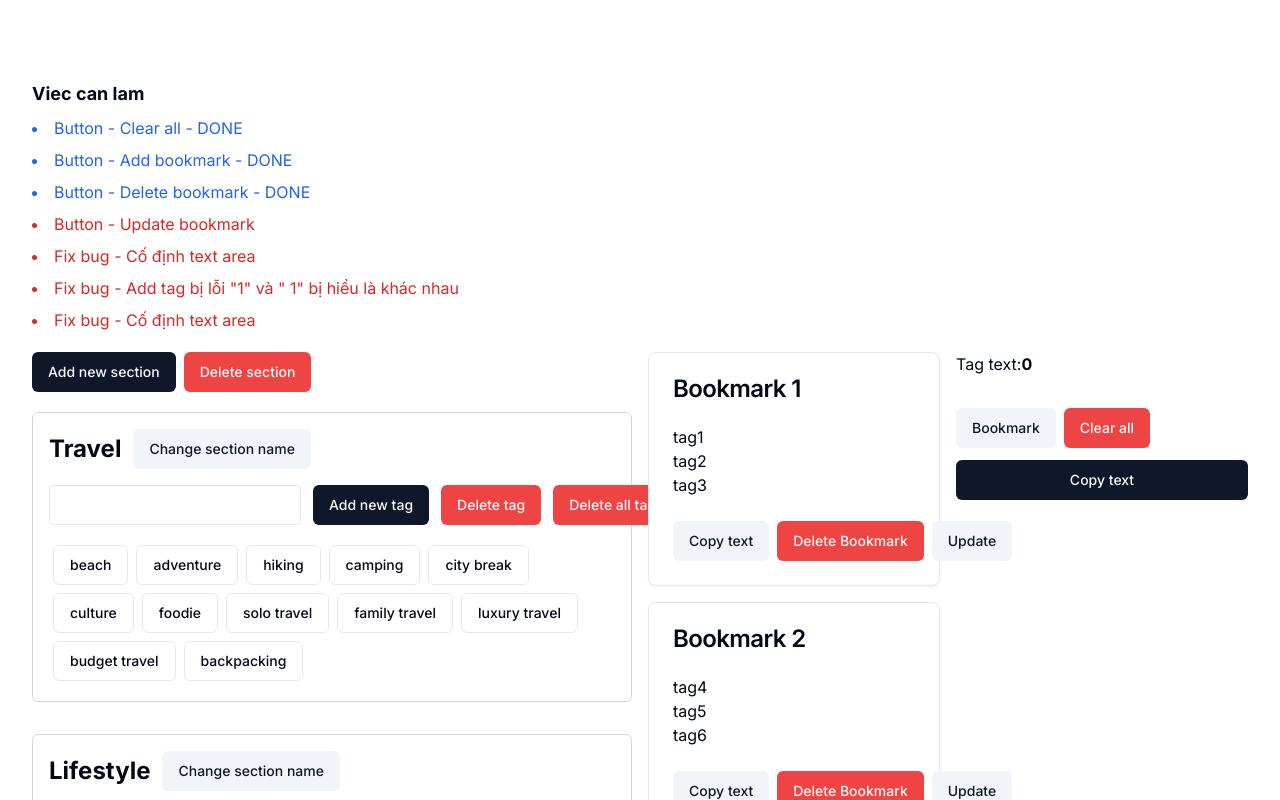
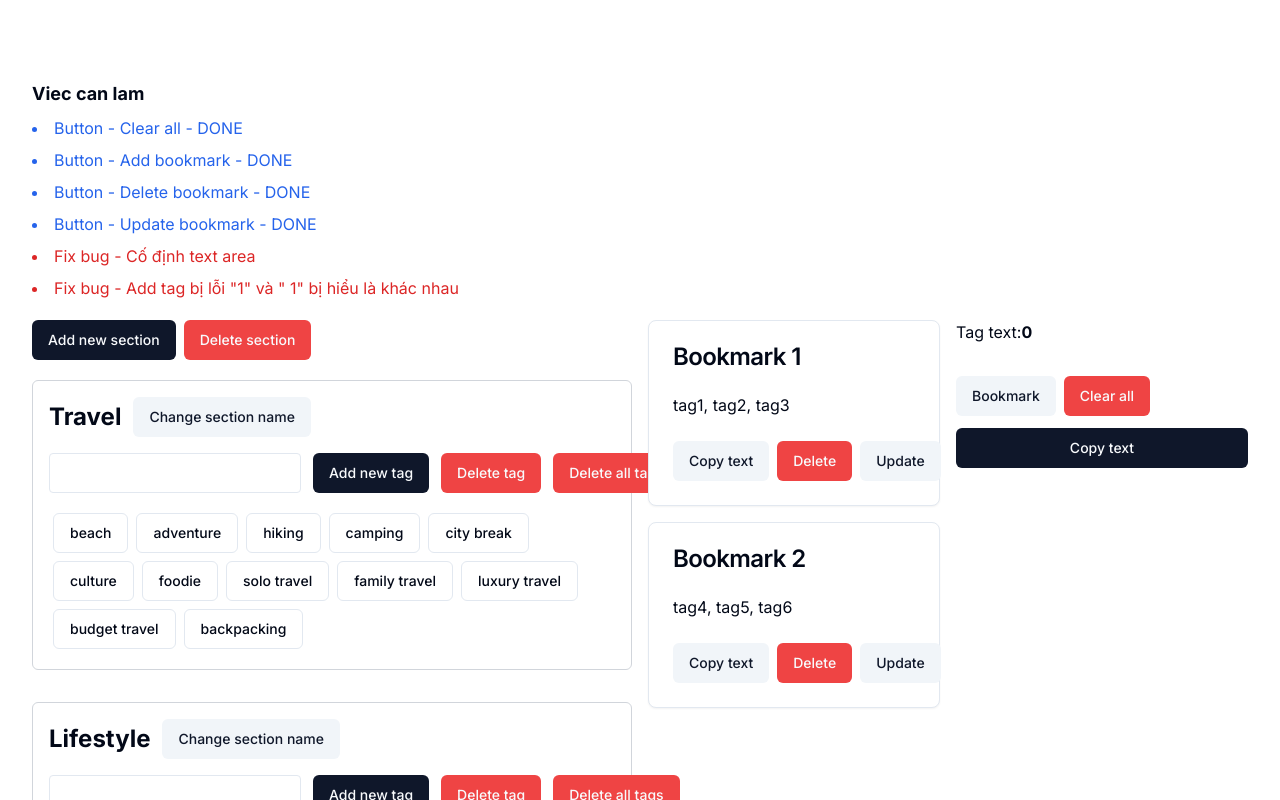
Before and after one commit to quangnvo/alata, a Next.js app in the folder front-end/: page / in a window 1280 px wide. Shown: the top 800 px of the page. Built offline with nearby package versions, Linux system fonts and the light colour scheme.

Commit message:
add the button update bookmark

```diff
--- /dev/null
+++ b/front-end/components/BookmarkCard.tsx
@@ -0,0 +1,193 @@
+"use client"
+
+import React from 'react';
+
+import { useAppSelector, useAppDispatch } from '@/redux/hooks';
+import { useState } from 'react';
+
+import { Button } from './ui/button';
+import { Input } from './ui/input';
+import {
+	Card,
+	CardContent,
+	CardFooter,
+	CardHeader,
+	CardTitle,
+} from "@/components/ui/card"
+import {
+	Dialog,
+	DialogContent,
+	DialogTrigger,
+	DialogFooter,
+	DialogClose,
+} from "@/components/ui/dialog"
+
+import { deleteBookmark, addTagToBookmark } from '@/redux/features/tagSlice';
+
+
+type BookmarkCardProps = {
+	bookmark: {
+		bookmarkName: string;
+		tags: string[];
+	};
+};
+
+
+
+const BookmarkCard: React.FC<BookmarkCardProps> = ({ bookmark }) => {
+
+	const dispatch = useAppDispatch();
+
+	const [newTagForBookmark, setNewTagForBookmark] = useState('');
+
+
+	// Function to add tag to bookmark
+	const handleFormSubmit = (bookmarkName: any) => {
+		console.log("da vao day")
+		if (newTagForBookmark.trim() === '') {
+			return;
+		}
+		const newTagSentToRedux = {
+			bookmarkName,
+			tag: newTagForBookmark,
+		};
+		dispatch(addTagToBookmark(newTagSentToRedux));
+		setNewTagForBookmark('');
+	};
+
+
+	// Function to copy text in Bookmark for user to paste
+	const handleCopyToClipboard = (tags: string[]) => {
+		const tagsText = tags.join(', ');
+		navigator.clipboard.writeText(tagsText);
+	};
+
+	return (
+		<Card
+			key={bookmark.bookmarkName}
+			className="mb-4"
+		>
+			<CardHeader>
+				<CardTitle>{bookmark.bookmarkName}</CardTitle>
+			</CardHeader>
+
+			{/* In the bookmark card content, render will be like "tag1, tag2, tag3" */}
+			<CardContent>
+				{bookmark.tags.join(', ')}
+			</CardContent>
+
+			<CardFooter className='flex gap-2'>
+				{/* Button Copy text in Bookmark */}
+				<Button
+					variant="secondary"
+					onClick={() => handleCopyToClipboard(bookmark.tags)}>
+					Copy text
+				</Button>
+
+
+				{/* Button Delete Bookmark */}
+				<Dialog key={bookmark.bookmarkName}>
+					<DialogTrigger asChild>
+						<Button
+							variant="destructive"
+						>
+							Delete
+						</Button>
+					</DialogTrigger>
+
+					<DialogContent className="sm:max-w-[425px]">
+						<div>
+							Are you sure to delete this bookmark?
+						</div>
+
+						<DialogFooter>
+							{/* Button Yes - Delete the bookmark*/}
+							<DialogClose asChild>
+								<Button
+									variant="outline"
+									onClick={() =>
+										dispatch(deleteBookmark(bookmark.bookmarkName))
+									}
+									onKeyDown={(e) => {
+										if (e.key === 'ArrowRight') {
+											// Focus on the next button
+											(e.currentTarget.nextSibling as HTMLElement)?.focus();
+										}
+									}}
+								>
+									Yes
+								</Button>
+							</DialogClose>
+
+							{/* Button No - Delete Bookmar*/}
+							<DialogClose asChild>
+								<Button
+									type="button"
+									variant="outline"
+									onKeyDown={(e) => {
+										if (e.key === 'ArrowLeft') {
+											// Focus on the previous button
+											(e.currentTarget.previousSibling as HTMLElement)?.focus();
+										}
+									}}
+								>
+									No
+								</Button>
+							</DialogClose>
+						</DialogFooter>
+					</DialogContent>
+				</Dialog>
+				{/* End of Delete Bookmark */}
+
+
+				{/* Button Update Bookmark */}
+				<Dialog key={bookmark.tags[0]}>
+					<DialogTrigger asChild>
+						<Button
+							variant="secondary"
+						>
+							Update
+						</Button>
+					</DialogTrigger>
+
+					<DialogContent className="sm:max-w-[425px]">
+
+						<div className='mb-4'>
+							{bookmark.tags.join(', ')}
+						</div>
+
+						{/* Form to add tag to the bookmark */}
+						<form
+							onSubmit={(e) => {
+								e.preventDefault();
+								handleFormSubmit(bookmark.bookmarkName);
+							}}
+							className="flex gap-3 mb-4"
+						>
+							<label>
+								<Input
+									type="text"
+									value={newTagForBookmark}
+									onChange={e => setNewTagForBookmark(e.target.value)}
+									placeholder="Enter new tag"
+								/>
+							</label>
+
+							<DialogFooter>
+								<Button
+									type="submit"
+								>
+									Add
+								</Button>
+							</DialogFooter>
+						</form>
+					</DialogContent>
+				</Dialog>
+				{/* End of Button Update Bookmark */}
+
+			</CardFooter>
+		</Card>
+	)
+}
+
+export default BookmarkCard
--- a/front-end/components/Bookmarks.tsx
+++ b/front-end/components/Bookmarks.tsx
@@ -1,129 +1,19 @@
 import React from 'react';
-import { useAppSelector, useAppDispatch } from '@/redux/hooks';
 
-import { Button } from './ui/button';
-import {
-	Card,
-	CardContent,
-	CardDescription,
-	CardFooter,
-	CardHeader,
-	CardTitle,
-} from "@/components/ui/card"
-import {
-	Dialog,
-	DialogContent,
-	DialogTrigger,
-	DialogFooter,
-	DialogClose,
-} from "@/components/ui/dialog"
+import BookmarkCard from './BookmarkCard';
 
-import { deleteBookmark } from '@/redux/features/tagSlice';
-
+import { useAppSelector } from '@/redux/hooks';
 
 const Bookmarks = () => {
+	// Take "bookmarks" from Redux store
 	const bookmarks = useAppSelector((state) => state.tagReducer.bookmarks);
-	const dispatch = useAppDispatch();
-
-// Copy text in BookmarkCard
-	const handleCopyToClipboard = (tags: string[]) => {
-		const tagsText = tags.join(', ');
-		navigator.clipboard.writeText(tagsText);
-	};
-
-	// BookmarkCard component
-	const BookmarkCard = ({ bookmark }: any) => (
-		<Card
-			key={bookmark.bookmarkName}
-			className="mb-4"
-		>
-			<CardHeader>
-				<CardTitle>{bookmark.bookmarkName}</CardTitle>
-			</CardHeader>
-			<CardContent>
-				<ul>
-					{bookmark.tags.map((tag: any, index: any) => (
-						<li key={index}>{tag}</li>
-					))}
-				</ul>
-			</CardContent>
-			<CardFooter className='flex gap-2'>
-				{/* Button Copy text in Bookmark */}
-				<Button
-					variant="secondary"
-					onClick={() => handleCopyToClipboard(bookmark.tags)}>
-					Copy text
-				</Button>
-
-				{/* Button Delete Bookmark */}
-				<Dialog key={bookmark.bookmarkName}>
-					<DialogTrigger asChild>
-						<Button
-							variant="destructive"
-						>
-							Delete Bookmark
-						</Button>
-					</DialogTrigger>
-
-					<DialogContent className="sm:max-w-[425px]">
-						<div>
-							Are you sure to delete this bookmark?
-						</div>
-
-						<DialogFooter>
-							{/* Button Yes - Delete the bookmark*/}
-							<DialogClose asChild>
-								<Button
-									variant="outline"
-									onClick={() =>
-										dispatch(deleteBookmark(bookmark.bookmarkName))
-									}
-									onKeyDown={(e) => {
-										if (e.key === 'ArrowRight') {
-											// Focus on the next button
-											(e.currentTarget.nextSibling as HTMLElement)?.focus();
-										}
-									}}
-								>
-									Yes
-								</Button>
-							</DialogClose>
-
-							{/* Button No - Delete Bookmar*/}
-							<DialogClose asChild>
-								<Button
-									type="button"
-									variant="outline"
-									onKeyDown={(e) => {
-										if (e.key === 'ArrowLeft') {
-											// Focus on the previous button
-											(e.currentTarget.previousSibling as HTMLElement)?.focus();
-										}
-									}}
-								>
-									No
-								</Button>
-							</DialogClose>
-						</DialogFooter>
-					</DialogContent>
-				</Dialog>
-
-				{/* Button Update Bookmark */}
-				<Button
-					variant="secondary"
-					onClick={() => console.log('update')}>
-					Update
-				</Button>
-			</CardFooter>
-		</Card>
-	);
 
 	// Render Bookmarks with BookmarkCard, in each BookmarkCard, there are 3 buttons: Copy text, Delete Bookmark, Update Bookmark
 	return (
 		<div>
-			{bookmarks.map((bookmark) => (
-				<BookmarkCard bookmark={bookmark} />
-			))}
+			{bookmarks.map((bookmark) => {
+				return <BookmarkCard bookmark={bookmark} />
+			})}
 		</div>
 	);
 };
--- a/front-end/components/TagBoard.tsx
+++ b/front-end/components/TagBoard.tsx
@@ -24,6 +24,7 @@ const TagBoard = () => {
 	const [newSectionName, setNewSectionName] = useState('');
 	const [isDeleteSectionMode, setIsDeleteSectionMode] = useState(false);
 
+	// Function to handle form submit, to let user click "Enter" to submit the new section
 	const handleFormSubmit = (event: any) => {
 		event.preventDefault();
 		if (newSectionName.trim() === '') {
@@ -37,7 +38,7 @@ const TagBoard = () => {
 		setNewSectionName('');
 	};
 
-
+	// Render UI for TagBoard
 	return (
 		<div>
 			<div className='mb-5'>
@@ -46,15 +47,11 @@ const TagBoard = () => {
 					<li className='text-blue-600'>Button - Clear all - DONE</li>
 					<li className='text-blue-600'>Button - Add bookmark - DONE</li>
 					<li className='text-blue-600'>Button - Delete bookmark - DONE</li>
-					<li className='text-red-600'>Button - Update bookmark</li>
+					<li className='text-blue-600'>Button - Update bookmark - DONE</li>
 					<li className='text-red-600'>Fix bug - Cố định text area</li>
 					<li className='text-red-600'>Fix bug - Add tag bị lỗi "1" và "  1" bị hiểu là khác nhau</li>
-					<li className='text-red-600'>Fix bug - Cố định text area</li>
 				</ul>
 			</div>
-
-
-
 
 			<div className="grid grid-cols-12 gap-4">
 				{/* Tag sections */}
@@ -77,6 +74,7 @@ const TagBoard = () => {
 										Add new section
 									</DialogTitle>
 								</DialogHeader>
+
 								<form onSubmit={handleFormSubmit} className="grid gap-4 py-4">
 									<label>
 										<Input
@@ -95,9 +93,10 @@ const TagBoard = () => {
 										</Button>
 									</DialogFooter>
 								</form>
+
 							</DialogContent>
 						</Dialog>
-
+						{/* End of Button Add new section */}
 
 						{/* Button Delete Section */}
 						<Button
@@ -106,7 +105,7 @@ const TagBoard = () => {
 						>
 							{isDeleteSectionMode ? 'Cancel delete' : 'Delete section'}
 						</Button>
-
+						{/* End of Button Delete section */}
 					</div>
 
 					{/* Render tag sections */}
@@ -117,17 +116,20 @@ const TagBoard = () => {
 							</div>
 						))
 						: null}
+					{/* End of rendering tag sections */}
 				</div>
 
 				{/* Bookmarks */}
 				<div className='col-span-3'>
 					<Bookmarks />
 				</div>
+				{/* End of Bookmarks */}
 
 				{/* Tag text added area */}
 				<div className="col-span-3">
 					<TagTextAddedArea />
 				</div>
+				{/* End of Tag text added area */}
 			</div>
 		</div>
 	)
--- a/front-end/components/TagSection.tsx
+++ b/front-end/components/TagSection.tsx
@@ -200,6 +200,7 @@ const TagSection: React.FC<TagSectionProps> = ({ section, isDeleteSectionMode })
 							</form>
 						</DialogContent>
 					</Dialog>
+					{/* End of Button Change Section Name */}
 				</div>
 
 				{/* Delete section button X (invisible, only can be seen by clicking the button Delete Section) */}
--- a/front-end/components/TagTextAddedArea.tsx
+++ b/front-end/components/TagTextAddedArea.tsx
@@ -96,6 +96,7 @@ const TagTextAddedArea = () => {
 						</form>
 					</DialogContent>
 				</Dialog>
+				{/* End of Button Bookmark */}
 
 				{/* Button Clear all */}
 				<Dialog>
--- a/front-end/redux/features/tagSlice.ts
+++ b/front-end/redux/features/tagSlice.ts
@@ -151,14 +151,19 @@ const tagSlice = createSlice({
 			)
 		},
 
-		updateBookmark: (state, action) => {
-			const { name, newTags } = action.payload
-			const bookmark = state.bookmarks.find(
-				(bookmark) => bookmark.bookmarkName === name
-			)
-			if (bookmark) {
-				bookmark.tags = newTags
-			}
+		addTagToBookmark: (state, action) => {
+			const { bookmarkName, tag } = action.payload
+
+			state.bookmarks = state.bookmarks.map((eachBookmark) => {
+				if (eachBookmark.bookmarkName === bookmarkName) {
+					// Check if the tag already exists
+					if (!eachBookmark.tags.includes(tag)) {
+						// If it doesn't exist, add it
+						eachBookmark.tags.push(tag)
+					}
+				}
+				return eachBookmark
+			})
 		},
 	},
 })
@@ -174,7 +179,7 @@ export const {
 	changeSectionName,
 	addBookmark,
 	deleteBookmark,
-	updateBookmark,
+	addTagToBookmark,
 } = tagSlice.actions
 
 export default tagSlice.reducer
```
